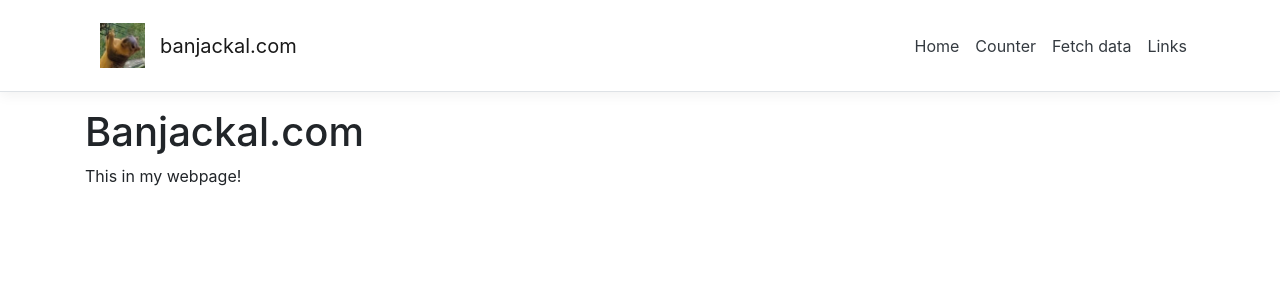
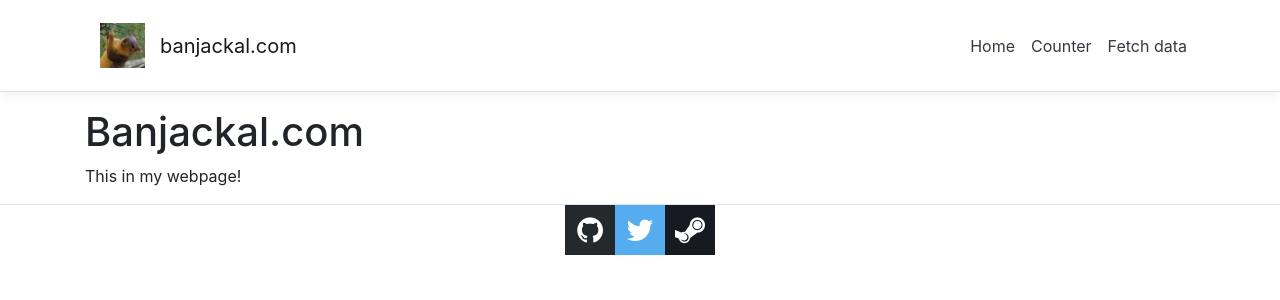
Before and after one commit to banjackal/banjackal.com, an Angular app in the folder ClientApp/: page / in a window 1280 px wide. Shown: the top 300 px of the page. Built offline with nearby package versions, Linux system fonts and the light colour scheme.

Commit message:
made links component a footer, added github and steam links

```diff
--- a/ClientApp/src/app/app.component.html
+++ b/ClientApp/src/app/app.component.html
@@ -3,4 +3,5 @@
   <div class="container">
     <router-outlet></router-outlet>
   </div>
+  <app-links></app-links>
 </body>
--- a/ClientApp/src/app/app.module.ts
+++ b/ClientApp/src/app/app.module.ts
@@ -28,7 +28,6 @@ import { LinksComponent } from './links/links.component';
       { path: '', component: HomeComponent, pathMatch: 'full' },
       { path: 'counter', component: CounterComponent },
       { path: 'fetch-data', component: FetchDataComponent },
-      { path: 'links', component: LinksComponent}
     ])
   ],
   providers: [],
--- a/ClientApp/src/app/links/links.component.css
+++ b/ClientApp/src/app/links/links.component.css
@@ -0,0 +1,35 @@
+/* Style all font awesome icons */
+.menu-links {
+    text-align: center;
+}
+.fa {
+    padding: 10px;
+    font-size: 30px;
+    width: 50px;
+    text-align: center;
+    text-decoration: none;
+    /* border-radius: 50%; */
+  }
+
+  /* Add a hover effect if you want */
+  .fa:hover {
+    opacity: 0.7;
+  }
+
+  /* Set a specific color for each brand */
+
+  /* Twitter */
+  .fa-twitter {
+    background: #55ACEE;
+    color: white;
+  }
+
+  .fa-github {
+      background: #24292E;
+      color: white;
+  }
+
+  .fa-steam {
+      background: #171a21;
+      color: white;
+  }
--- a/ClientApp/src/app/links/links.component.html
+++ b/ClientApp/src/app/links/links.component.html
@@ -1,2 +1,7 @@
-<h1>Links</h1>
-<div id="WidgetConfigurator-preview" class="WidgetConfigurator-preview"><iframe id="twitter-widget-4" scrolling="no" frameborder="0" allowtransparency="true" allowfullscreen="true" class="twitter-follow-button twitter-follow-button-rendered" style="position: static; visibility: visible; width: 136px; height: 28px;" title="Twitter Follow Button" src="https://platform.twitter.com/widgets/follow_button.96fd96193cc66c3e11d4c5e4c7c7ec97.en.html#dnt=false&amp;id=twitter-widget-4&amp;lang=en&amp;screen_name=nraeon&amp;show_count=false&amp;show_screen_name=true&amp;size=l&amp;time=1609533846626" data-screen-name="nraeon"></iframe></div>
+<link rel="stylesheet" href="https://cdnjs.cloudflare.com/ajax/libs/font-awesome/4.7.0/css/font-awesome.min.css">
+
+<footer class="menu-links border-top">
+    <a href="https://github.com/banjackal" class="fa fa-github"></a>
+    <a href="https://twitter.com/nraeon" class="fa fa-twitter"></a>
+    <a href="https://steamcommunity.com/profiles/76561197984656045/" class="fa fa-steam"></a>
+</footer>
--- a/ClientApp/src/app/nav-menu/nav-menu.component.html
+++ b/ClientApp/src/app/nav-menu/nav-menu.component.html
@@ -35,12 +35,7 @@
           </li>
           <li class="nav-item" [routerLinkActive]="['link-active']">
             <a class="nav-link text-dark" [routerLink]="['/fetch-data']"
-              >Fetch data</a
-            >
-          </li>
-          <li class="nav-item" [routerLinkActive]="['link-active']">
-            <a class="nav-link text-dark" [routerLink]="['/links']">
-            Links</a>
+              >Fetch data</a>
           </li>
         </ul>
       </div>
```
